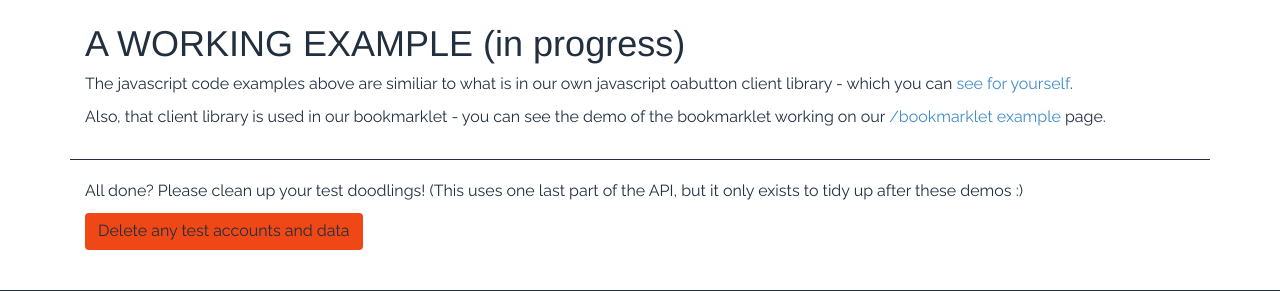
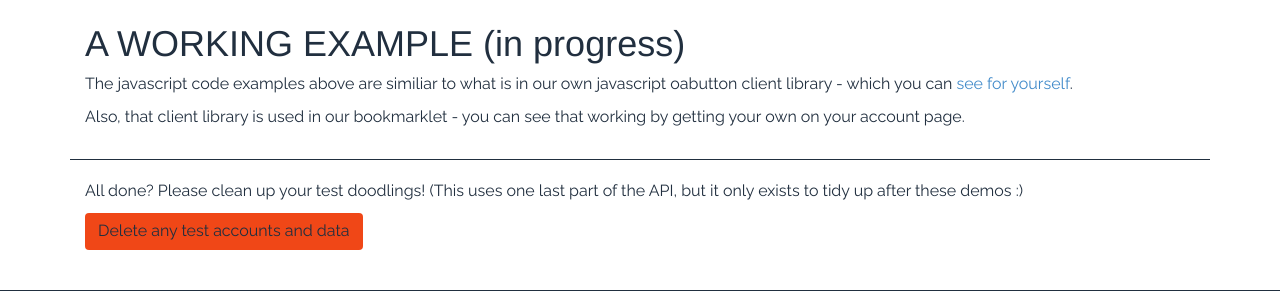
Before and after one commit to hrickards/backend, a Python web app: template portality/templates/docs.html in a window 1280 px wide. Shown: the part 3322-3613 px from the top of the page. Run offline with Jinja, Linux system fonts and the light colour scheme; the template is opened without the code that fills it, so the values that code supplies are empty; some libraries are stand-ins or nearby versions.

Commit message:
bookmarklet

```diff
--- a/portality/templates/docs.html
+++ b/portality/templates/docs.html
@@ -333,8 +333,8 @@ Coming soon...
                 <h1>A WORKING EXAMPLE (in progress)</h1>
                 <p>The javascript code examples above are similiar to what is in our own
                 javascript oabutton client library - which you can <a href="/static/oabutton.js">see for yourself</a>.</p>
-                <p>Also, that client library is used in our bookmarklet - you can see the demo of the bookmarklet working
-                on our <a href="/bookmarklet">/bookmarklet example</a> page.</p>
+                <p>Also, that client library is used in our bookmarklet - you can see that working by getting your own on
+                your account page.</p>
             </div>
         </div>
 
```
